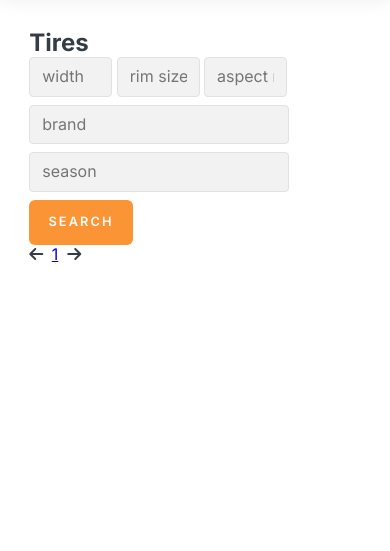
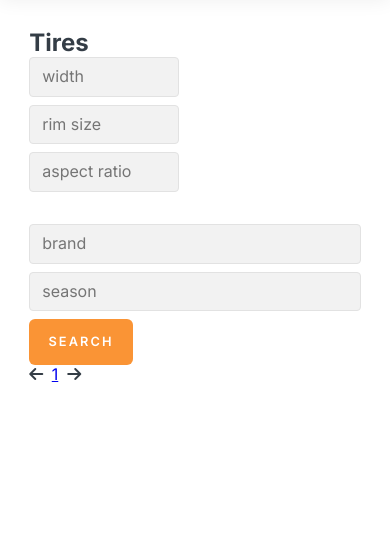
Before and after one commit to zsiskos/roadstartire, a Django app: page /tires/ in a window 390 px wide. Shown: the part 60-611 px from the top of the page. Run offline with Django 3.2, Linux system fonts and the light colour scheme; the visitor is signed in with stand-in values (Sample User, id 1); some libraries are stand-ins or nearby versions.

Commit message:
styles on tire list

```diff
--- a/main_app/static/css/forms.css
+++ b/main_app/static/css/forms.css
@@ -20,6 +20,14 @@
 .form-grid label {
   text-align: right;
   font-weight: 500;
+}
+
+.tire-size-input {
+  width: 28%;
+}
+
+.season-input {
+  max-width: 225px;
 }
 
 .form-grid-span {
@@ -61,7 +69,7 @@
 }
 
 /* WHEN SCREEN GETS SMALL */
-@media (max-width: 850px){
+@media (max-width: 800px){
   .form-grid {
     display: flex;
     flex-direction: column;
@@ -69,4 +77,19 @@
     row-gap: .5rem;
   }
 
+  .form-grid-span {
+    display: flex;
+    flex-direction: column;
+    margin-bottom: 1rem;
+  }
+
+  .tire-size-input {
+    min-width: 150px;
+    margin-bottom: .5rem;
+  }
+
+  .tire-detail-input {
+    width: 100%;
+    max-width: 345px;
+  }
 }
--- a/main_app/templates/tire_list.html
+++ b/main_app/templates/tire_list.html
@@ -7,12 +7,12 @@
 
   <form class="form-grid" method="get" action="{% url 'tire_list' %}">
     <div class="form-grid-span">
-      <input name="width" id="id_q" type="text" class="form-control" placeholder="width" style="max-width: 25%" />
-      <input name="rim_size" id="id_q" type="text" class="form-control" placeholder="rim size" style="max-width: 25%" />
-      <input name="aspect_ratio" id="id_q" type="text" class="form-control" placeholder="aspect ratio" style="max-width: 25%" />
+      <input name="width" id="id_q" type="text" class="form-control tire-size-input" placeholder="width"/>
+      <input name="rim_size" id="id_q" type="text" class="form-control tire-size-input" placeholder="rim size"/>
+      <input name="aspect_ratio" id="id_q" type="text" class="form-control tire-size-input" placeholder="aspect ratio"/>
     </div>
-    <input name="brand" id="id_q" type="text" class="form-control" placeholder="brand" />
-    <input name="season" id="id_q" type="text" class="form-control" placeholder="season" />
+    <input name="brand" id="id_q" type="text" class="form-control tire-detail-input" placeholder="brand" />
+    <input name="season" id="id_q" type="text" class="form-control tire-detail-input season-input" placeholder="season" />
     <button class="order-btn-filled" type="submit" style="grid-column-start: 1;">Search</button>
   </form>
 {% for tire in page_obj %}
```
